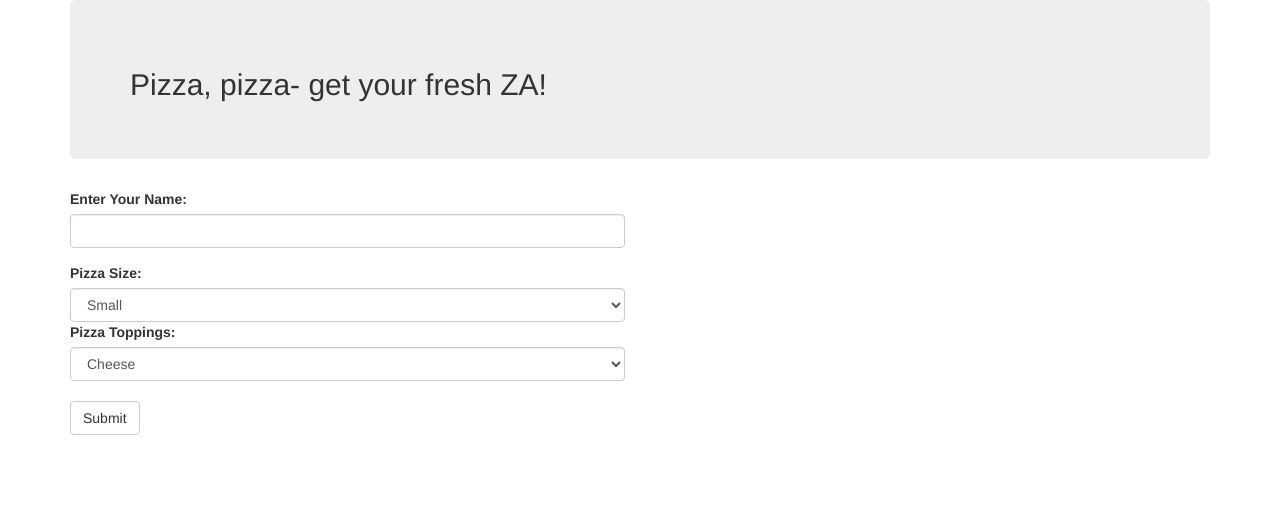
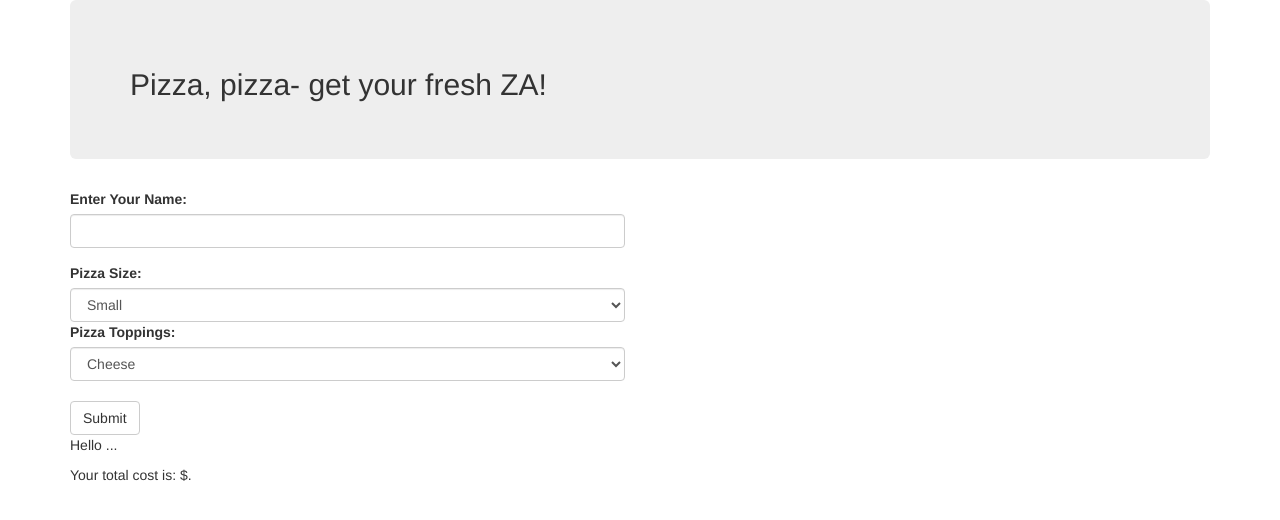
Before and after one commit to afastbaker/pizza, a plain HTML site: page index.html in a window 1280 px wide. Drawn offline with nearby package versions, Linux system fonts and the light colour scheme.

Commit message:
This will add the last field to html for adding total

```diff
--- a/index.html
+++ b/index.html
@@ -47,3 +47,13 @@
       </div>
     </div>
   </div>
+  <div class="container" "below">
+       <div class="row">
+         <div class="col-md-6 cost-show">
+           <p>Hello <span class="name"></span>...</p>
+           <p>Your total cost is: $<span class="price"></span>.</p>
+         </div>
+       </div>
+     </div>
+   </body>
+ </html>
```
